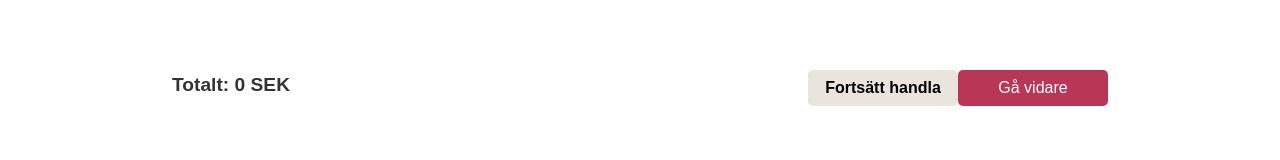
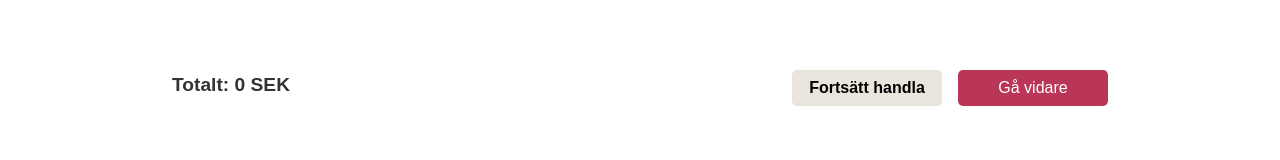
Before and after one commit to SophieNordell/Webshop, a React (Vite) app: page /cart in a window 1280 px wide. Shown: the part 334-494 px from the top of the page. Built offline with nearby package versions, Linux system fonts and the light colour scheme.

Commit message:
Updated Cart CSS

```diff
--- a/src/Cart.css
+++ b/src/Cart.css
@@ -82,6 +82,8 @@ h1 {
 .cartNav {
   display: flex;
   justify-content: center;
+  gap: 1rem;
+  flex-direction: column;
 }
 
 .cartNav button {
@@ -116,7 +118,7 @@ h1 {
     padding: 0 2rem;
   }
   .cartNav {
-    justify-content: end;
+    flex-direction: row;
   }
   .cartFooter {
     flex-direction: row;
```
